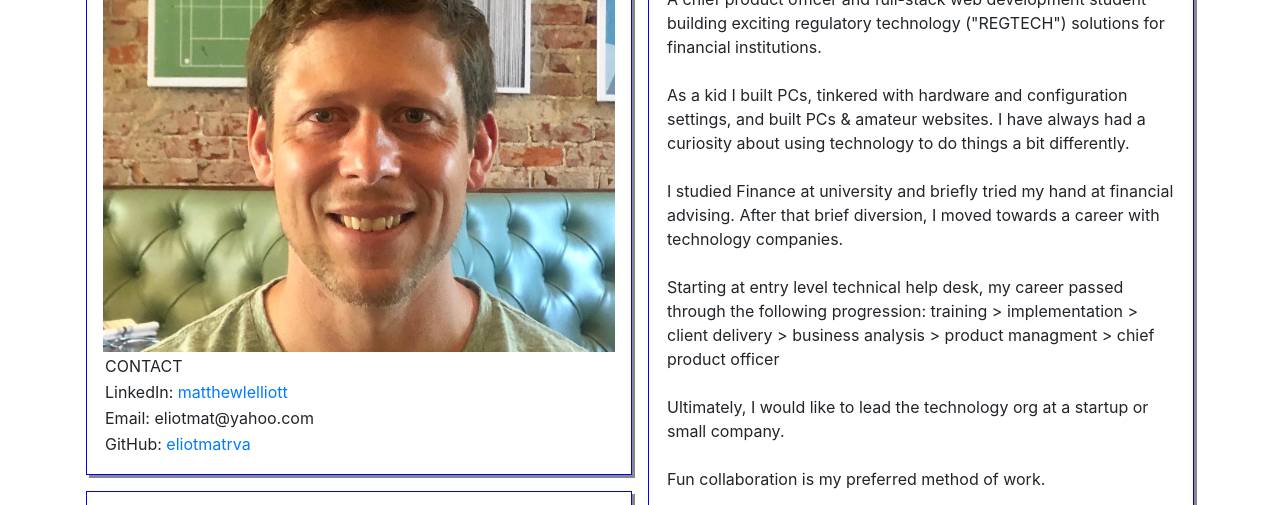
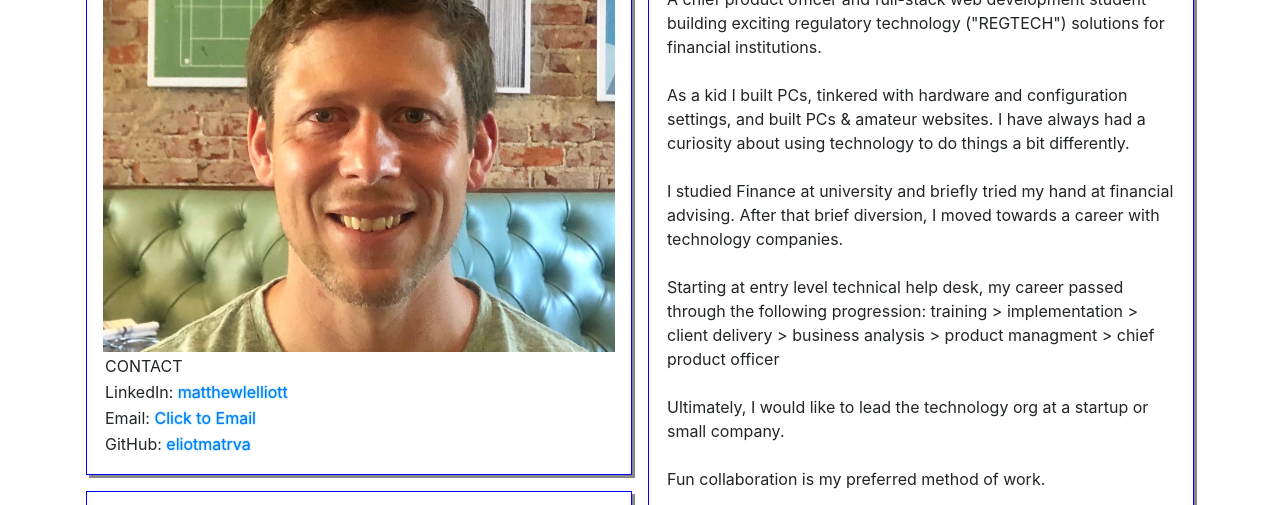
Before and after one commit to eliotmatrva/portfolio, a plain HTML site: page index.html in a window 1280 px wide. Shown: the part 225-730 px from the top of the page. Drawn offline with nearby package versions, Linux system fonts and the light colour scheme.

Commit message:
Final tweaks to link styling

```diff
--- a/index.html
+++ b/index.html
@@ -33,9 +33,9 @@
     <div id = "myPhoto" class = "bioBox">
       <img id = "headshot" src = "Assets and Resources/headshot.jpg">
       <p>CONTACT</p>
-      <p>LinkedIn:  <a href="https://www.linkedin.com/in/matthewlelliott/">matthewlelliott</a></p>
-      <p>Email:  eliotmat@yahoo.com</p>
-      <p>GitHub:  <a href="https://github.com/eliotmatrva">eliotmatrva</a></p>
+      <p>LinkedIn:  <a class = "myLinks" href="https://www.linkedin.com/in/matthewlelliott/">matthewlelliott</a></p>
+      <p>Email:  <a class = "myLinks" href="mailto:eliotmat@yahoo.com">Click to Email</a></p>
+      <p>GitHub:  <a class = "myLinks" href="https://github.com/eliotmatrva">eliotmatrva</a></p>
     </div>
     <div id = "bioSkills" class = "bioBox">
       <h2>SKILLS</h2>
--- a/styles.css
+++ b/styles.css
@@ -38,8 +38,6 @@
     display: inline-block;
 }
 
-
-
 iframe {
     width: 100%;
 }
@@ -55,7 +53,7 @@ iframe {
 h1 {
     text-align: center;
     font-size: 2em;
-    color: rgb(114 187 83);
+    color: rgb(114,187,83);
 }
 
 h2 {
@@ -109,3 +107,11 @@ p {
     max-width: 100%;
     max-height: 100%;
 }
+
+.myLinks {
+    text-shadow: 0 0 0.10em #1da9cc;
+}
+
+a:hover {
+    background-color: rgb(114,187,83);
+}
```
